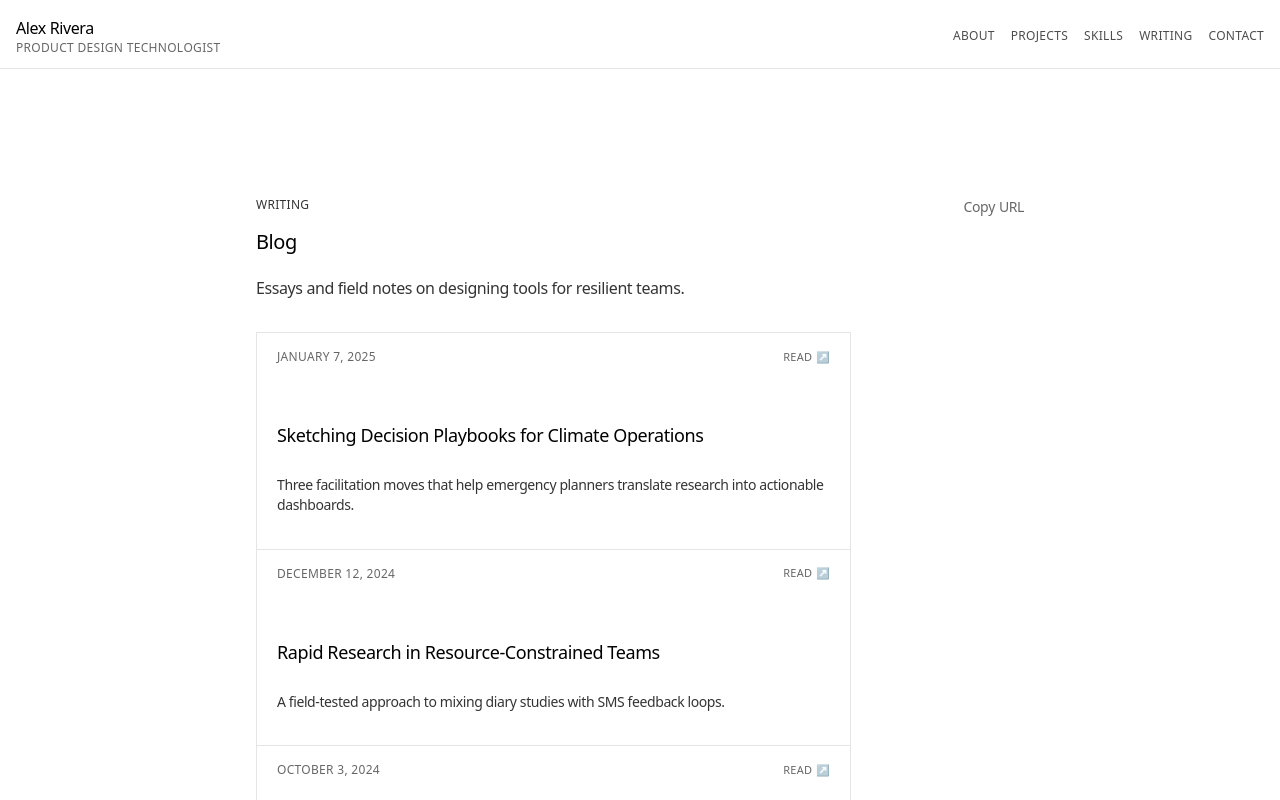
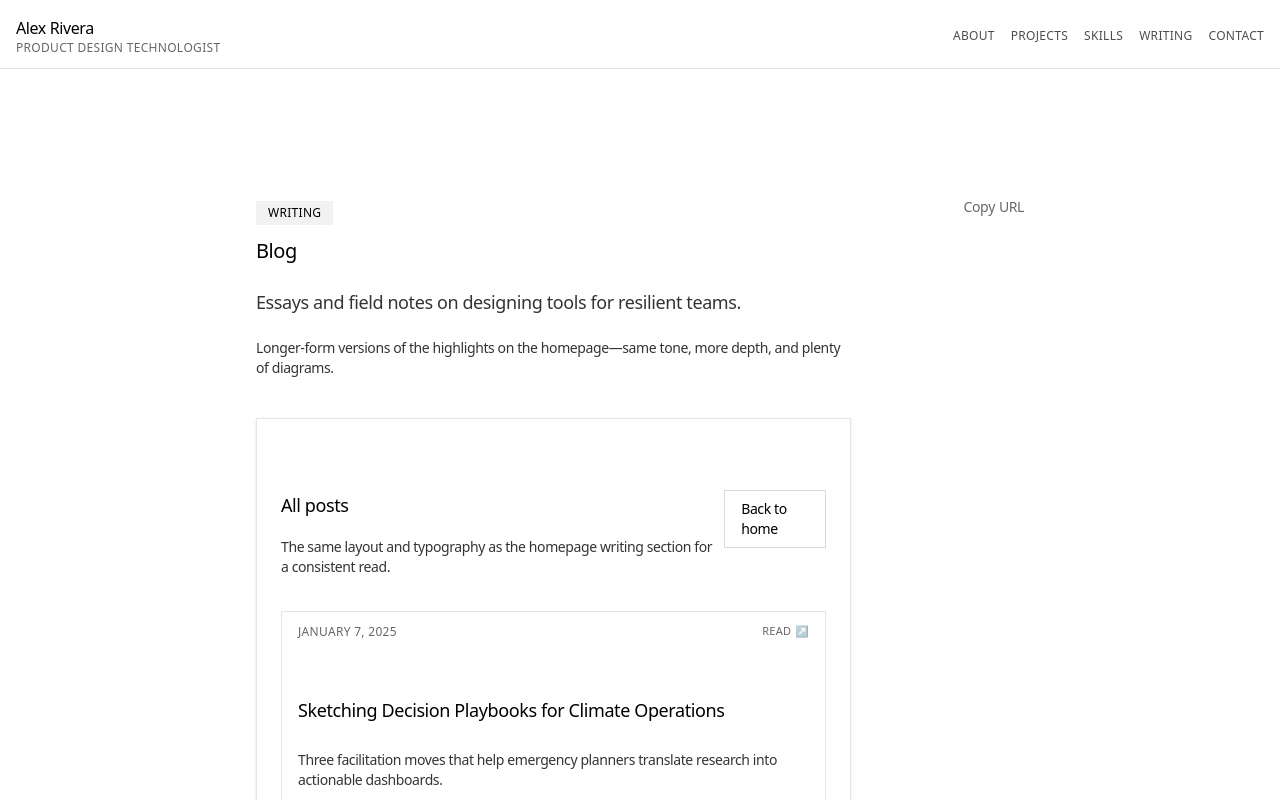
Before and after one commit to danlitvak/daniel_litvak, a Next.js app: page /blog in a window 1280 px wide. Shown: the top 800 px of the page. Built offline with nearby package versions, Linux system fonts and the light colour scheme.

Commit message:
Restyle blog index

```diff
--- a/app/blog/page.tsx
+++ b/app/blog/page.tsx
@@ -9,21 +9,43 @@ export const metadata: Metadata = {
 
 export default function BlogIndex() {
   return (
-    <main className="space-y-8 pb-12">
-      <header className="space-y-2">
-        <p className="text-xs uppercase tracking-wide text-black/60 dark:text-white/60">Writing</p>
+    <main className="space-y-10 pb-12">
+      <section className="space-y-3">
+        <div className="inline-flex items-center gap-2 bg-black/5 px-3 py-1 text-xs font-medium uppercase tracking-wide text-black dark:bg-white/10 dark:text-white">
+          <span>Writing</span>
+        </div>
+        <div className="space-y-2">
           <h1 className="text-3xl font-semibold text-black dark:text-white">Blog</h1>
-        <p className="text-base text-black/70 dark:text-white/70">
+          <p className="text-lg text-black/80 dark:text-white/80">
             Essays and field notes on designing tools for resilient teams.
           </p>
-      </header>
+          <p className="text-sm text-black/70 dark:text-white/70">
+            Longer-form versions of the highlights on the homepage—same tone, more depth, and plenty of diagrams.
+          </p>
+        </div>
+      </section>
 
-      <div className="divide-y divide-black/10 overflow-hidden rounded-none border border-black/10 dark:divide-white/10 dark:border-white/10">
+      <section className="rounded-none border border-black/10 bg-white p-6 shadow-sm dark:border-white/10 dark:bg-white/5">
+        <div className="flex flex-col gap-3 md:flex-row md:items-center md:justify-between">
+          <div className="space-y-1">
+            <h2 className="text-lg font-semibold text-black dark:text-white">All posts</h2>
+            <p className="text-sm text-black/60 dark:text-white/60">
+              The same layout and typography as the homepage writing section for a consistent read.
+            </p>
+          </div>
+          <Link
+            href="/"
+            className="inline-flex items-center justify-center rounded-none border border-black/15 bg-white px-4 py-2 text-sm font-medium text-black transition-colors hover:border-black/40 hover:bg-black/5 dark:border-white/20 dark:bg-black dark:text-white dark:hover:border-white/40 dark:hover:bg-white/10"
+          >
+            Back to home
+          </Link>
+        </div>
+        <div className="mt-4 divide-y divide-black/10 border border-black/10 dark:divide-white/10 dark:border-white/10">
           {BLOG_POSTS.map((post) => (
             <Link
               key={post.uid}
               href={post.link}
-            className="flex flex-col gap-2 bg-white px-5 py-4 transition-colors hover:bg-black/5 dark:bg-black/30 dark:hover:bg-white/10"
+              className="flex flex-col gap-2 px-4 py-3 transition-colors hover:bg-black/5 dark:hover:bg-white/10"
             >
               <div className="flex items-center justify-between text-xs uppercase tracking-wide text-black/60 dark:text-white/60">
                 <span>{post.date}</span>
@@ -34,6 +56,7 @@ export default function BlogIndex() {
             </Link>
           ))}
         </div>
+      </section>
     </main>
   )
 }
```
Lines whose indentation alone changed are shown as unchanged.
